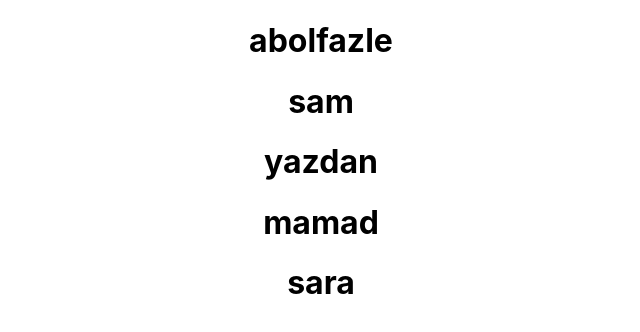
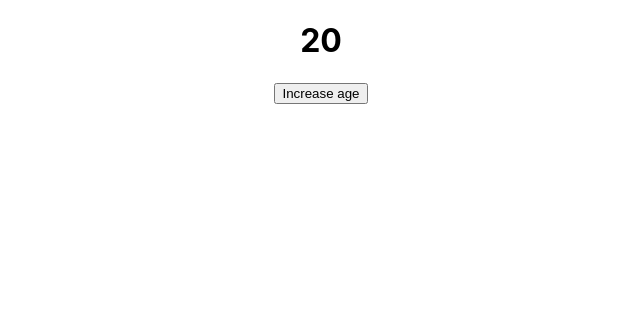
Before and after one commit to mohamadsam9667/react-1, a React (Create React App) app in the folder start-react/: page / in a window 1280 px wide. Shown: the top 332 px of the page, without its empty margins (319-959 px from the left). Built offline with nearby package versions, Linux system fonts and the light colour scheme.

Commit message:
click button  and increase number age

```diff
--- a/start-react/src/App.js
+++ b/start-react/src/App.js
@@ -2,22 +2,29 @@
 import  "./App.css"
 
 function App() {
-   const list=["abolfazle","sam","yazdan","mamad","sara"];
-   return(
-  <div className="App">
-
-      {list.map((value,index)=>{
-        return <h1 key={index}>{value}</h1>
-      })}
+  let age=20;
+  const IncreaseAge=()=>{
+    age=age+1;
+    console.log(age);
+  }
 
 
+  return(
+    <div className="App">
 
-  </div>
-   )
+      <h1> {age} </h1>
+      <button onClick={IncreaseAge}>Increase age </button>
+    </div>
+  )
+
+
 }
+export default App;
+/*
 
-export default App;
-/* const GetName = (name) => {
+      {/* <h1>{sam}</h1>
+      // const sam=21;
+ const GetName = (name) => {
     return name;
   }
     // //props
@@ -83,5 +90,17 @@ const User = (props) => {
     </div>
   )
 
+ const list=["abolfazle","sam","yazdan","mamad","sara"];
+   return(
+  <div className="App">
+
+    {list.map((name,index)=>{
+    return <h1 ket={index} >{name}</h1>
+
+    })}
+
+  </div>
+
+  )
 
   */
```
